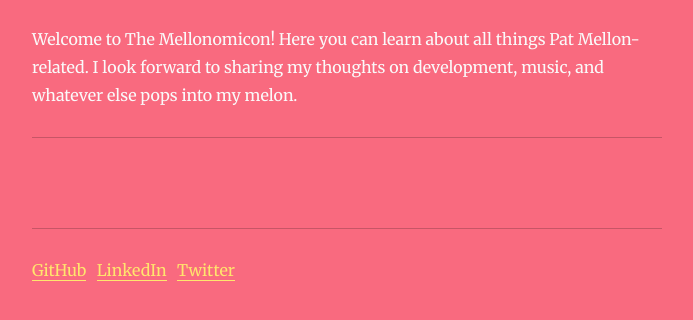
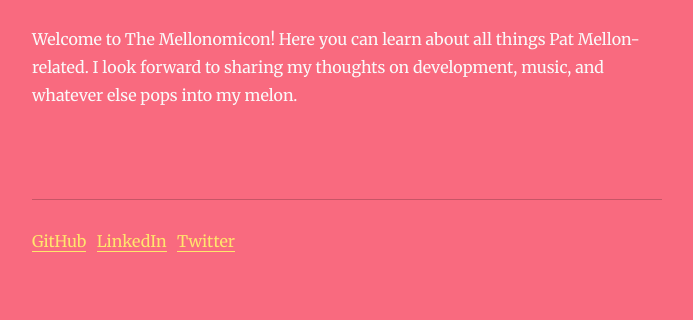
Before and after one commit to Pat878/mellonomicon, a Gatsby site: page /hello-world/ in a window 1280 px wide. Shown: the part 370-690 px from the top of the page, without its empty margins (293-986 px from the left). Built offline with nearby package versions, Linux system fonts and the light colour scheme; Gatsby itself is replaced by a stand-in of ours; some packages are replaced by stand-ins of ours.

Commit message:
Remove extra hr tag

```diff
--- a/src/templates/blog-post.tsx
+++ b/src/templates/blog-post.tsx
@@ -49,11 +49,6 @@ const BlogPostTemplate = ({ data, pageContext }: Props) => {
           </p>
         </header>
         <section dangerouslySetInnerHTML={{ __html: post.html }} />
-        <hr
-          style={{
-            marginBottom: rhythm(1),
-          }}
-        />
       </article>
 
       <nav>
```
